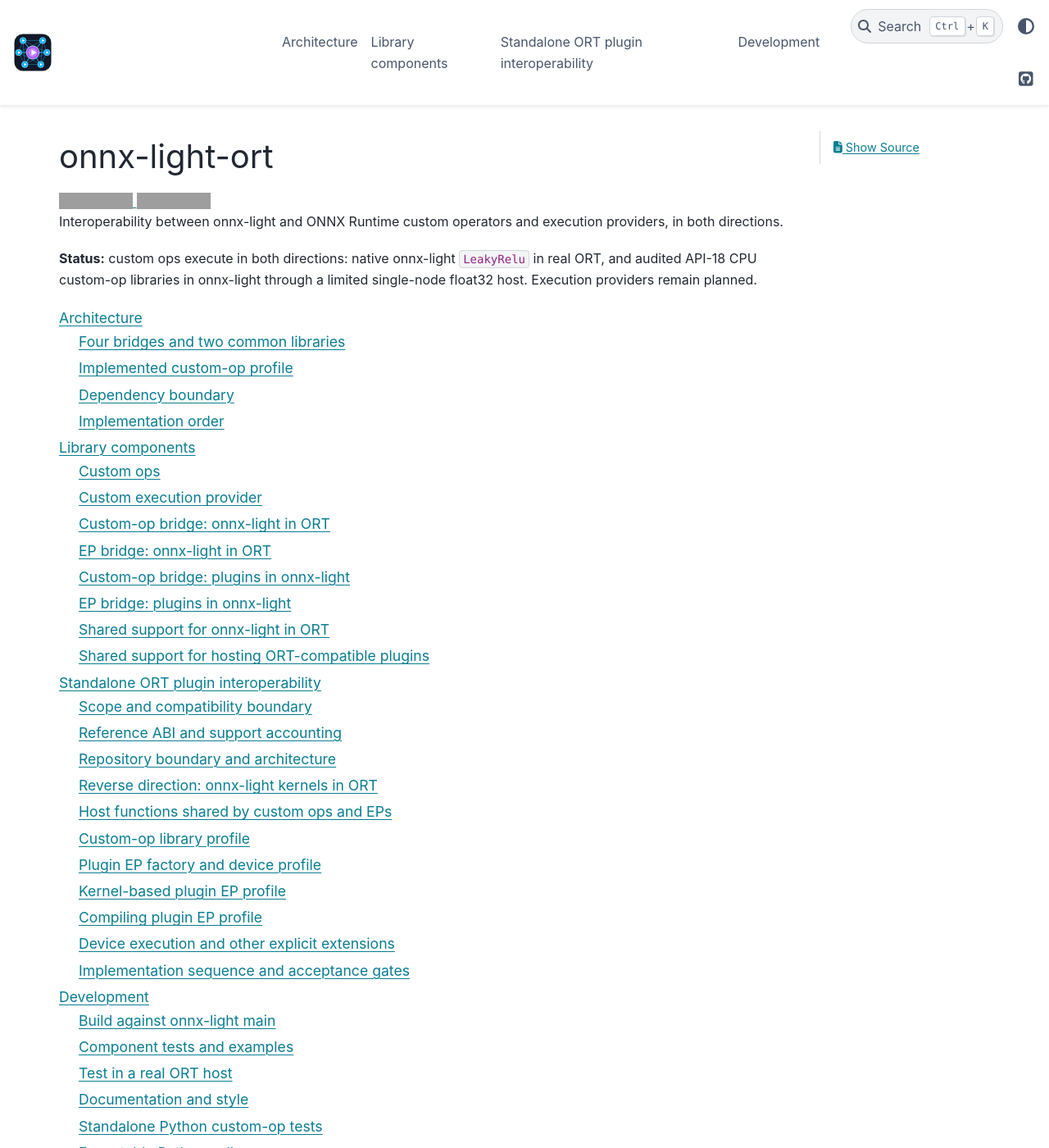
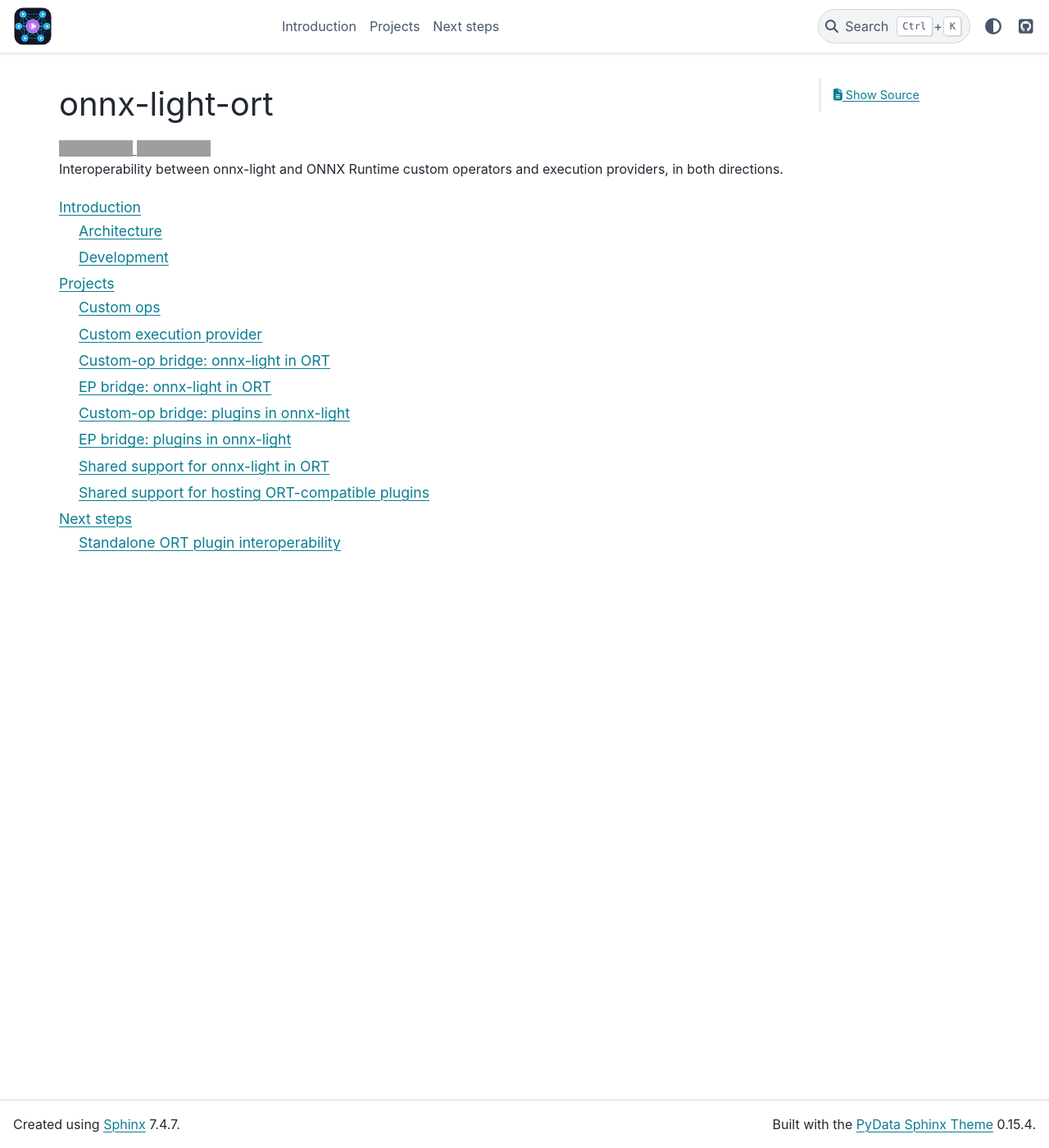
Before and after one commit to xadupre/onnx-light-ort, a Sphinx documentation site: the page built from docs/index.rst, in a window 1280 px wide and 1400 px high. Shown: the whole window at 82% size. Built offline with Sphinx 7.4.7 and the PyData theme 0.15.4, drawn with Linux system fonts in a browser that asks for light colours; pages that are not in the unit, such as notebooks, are missing from menus; some of the changed text lies outside the part shown; grey boxes are pictures that could not be loaded.

Commit message:
Organize documentation into four primary sections
Group architecture and development under Introduction, retain one page per project, and expose the examples gallery and next-steps index as primary navigation entries.

Co-authored-by: Copilot <223556219+Copilot@users.noreply.github.com>

```diff
--- a/docs/components/index.rst
+++ b/docs/components/index.rst
@@ -1,7 +1,7 @@
-Library components
-==================
+Projects
+========
 
-Each component has its own source directory and README. Implemented targets
+Each project has its own page, source directory and README. Implemented targets
 own their CMake definitions and native tests; integration tests additionally
 exercise the real ORT host. Planned components are identified explicitly,
 without placeholder tests that would imply an implementation exists.
--- a/docs/examples/README.rst
+++ b/docs/examples/README.rst
@@ -1,5 +1,5 @@
-Python custom-op gallery
-=========================
+Examples gallery
+================
 
 These examples execute both custom-op directions using explicit library
 paths. They do not implement or register an execution provider.
--- a/docs/index.rst
+++ b/docs/index.rst
@@ -12,16 +12,10 @@ onnx-light-ort
 Interoperability between onnx-light and ONNX Runtime custom operators and
 execution providers, in both directions.
 
-**Status:** custom ops execute in both directions: native onnx-light
-``LeakyRelu`` in real ORT, and audited API-18 CPU custom-op libraries in
-onnx-light through a limited single-node float32 host. Execution providers
-remain planned.
-
 .. toctree::
    :maxdepth: 2
 
-   architecture
+   introduction
    components/index
    auto_examples/index
-   newt_steps/2026/2026-10-start
-   development
+   newt_steps/index
--- /dev/null
+++ b/docs/introduction.rst
@@ -0,0 +1,25 @@
+Introduction
+============
+
+onnx-light-ort connects onnx-light and ONNX Runtime (ORT) through native
+custom-operator interfaces in both directions:
+
+* Expose onnx-light kernels as custom operators executed by a real ORT host.
+* Execute audited ORT custom-op libraries inside standalone onnx-light,
+  without loading or linking ORT.
+
+Custom ops currently execute in both directions: native onnx-light
+``LeakyRelu`` in real ORT, and API-18 CPU custom-op libraries in onnx-light
+through a limited single-node float32 host. Execution providers remain planned.
+
+The :doc:`projects section <components/index>` groups one page per project,
+including its responsibility, dependencies and implementation status.
+The :doc:`examples gallery <auto_examples/index>` demonstrates both working
+custom-op directions. The :doc:`next steps <newt_steps/index>` describe the
+remaining interoperability roadmap.
+
+.. toctree::
+   :maxdepth: 1
+
+   architecture
+   development
--- /dev/null
+++ b/docs/newt_steps/index.rst
@@ -0,0 +1,10 @@
+Next steps
+==========
+
+Implementation plans are grouped by year. Each dated proposal describes its
+scope, implemented milestones and remaining work.
+
+.. toctree::
+   :maxdepth: 1
+
+   2026/2026-10-start
```
